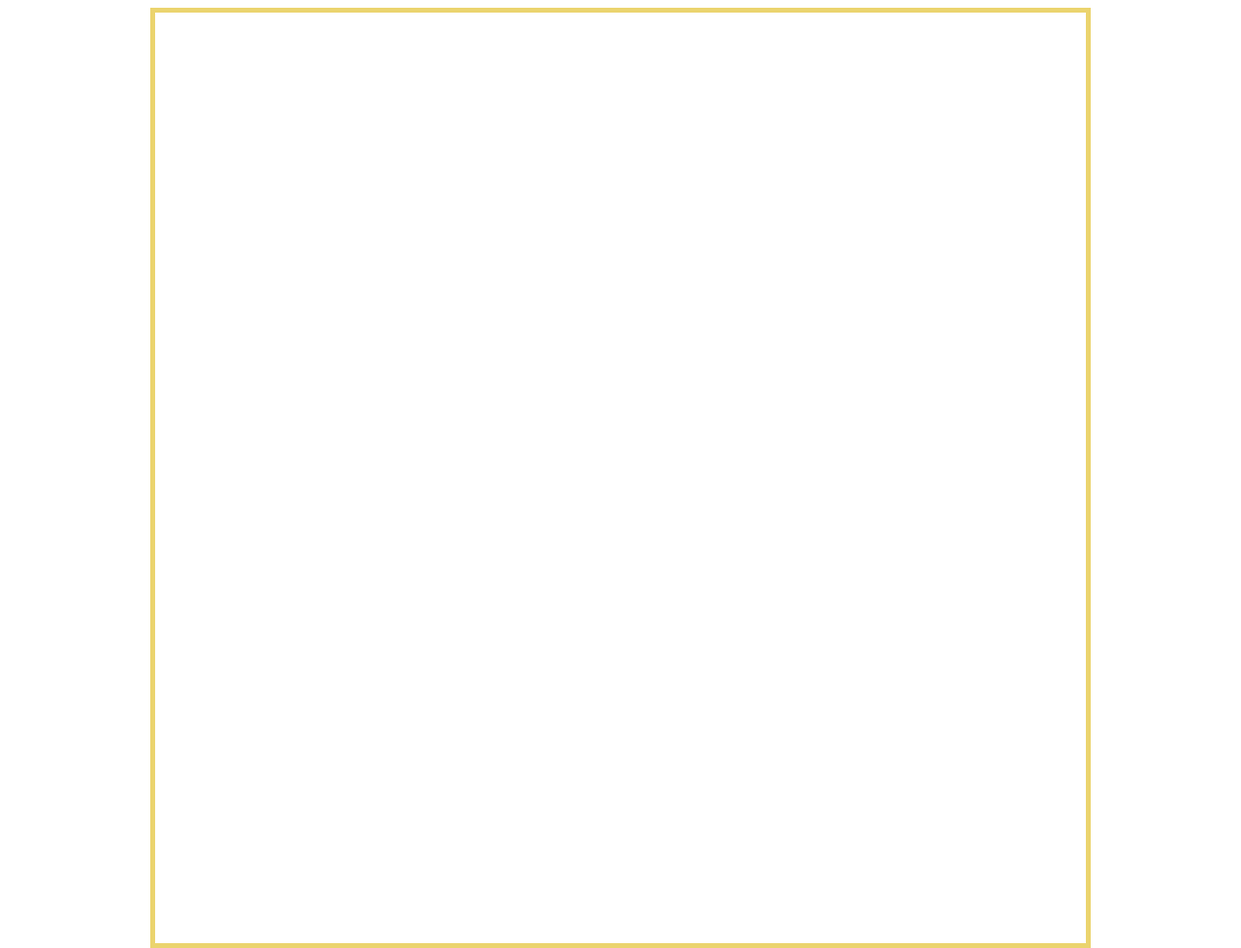
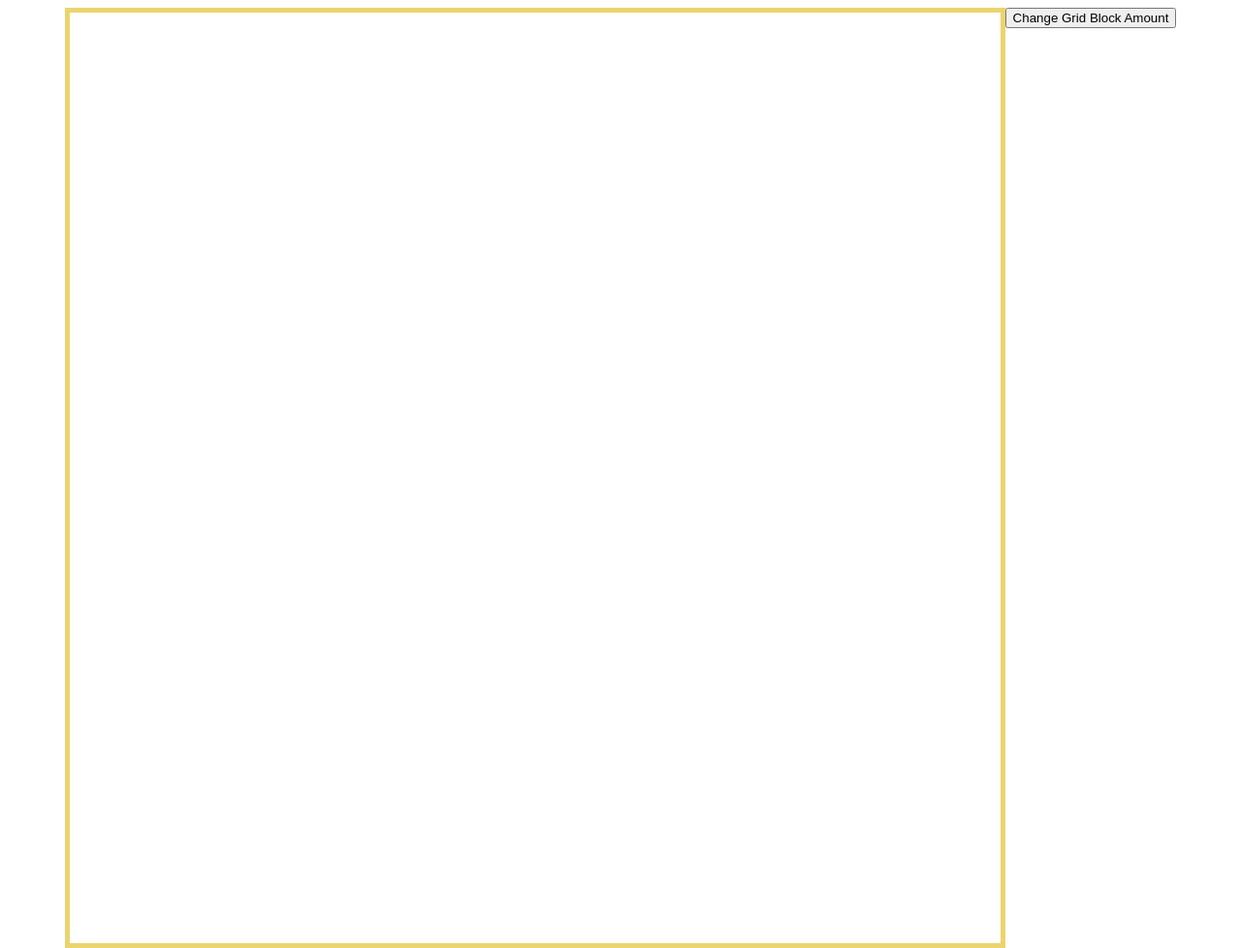
Before and after one commit to Bbaranoski/Etch-a-Sketch, a plain HTML site: page index.html in a window 1280 px wide. Shown: the whole page at 97% size. Drawn offline with Linux system fonts and the light colour scheme.

Commit message:
finish the button

```diff
--- a/index.html
+++ b/index.html
@@ -9,7 +9,13 @@
 </head>
 <body>
 
+    <div class="base">
+
     <div class="container"></div>
+
+    </div>
+
+    <button></button>
 
     <script src="java.js"></script>
 
--- a/java.js
+++ b/java.js
@@ -1,8 +1,10 @@
 const gridBase = document.querySelector('.container');
 
-gridCount = 32;
+gridCount = 10;
 
-for (i = 0; i < gridCount; i++){
+function createGrid(num){
+
+    for (i = 0; i < num; i++){
 
     gridHorizontal = document.createElement('div');
 
@@ -10,7 +12,7 @@ for (i = 0; i < gridCount; i++){
 
     gridBase.appendChild(gridHorizontal);
 
-    for (e = 0; e < gridCount; e++){
+    for (e = 0; e < num; e++){
 
         gridVertical = document.createElement('div');
 
@@ -20,14 +22,41 @@ for (i = 0; i < gridCount; i++){
 
 }
 
-const grid = document.querySelectorAll('.horizontal div');
+}
 
-grid.forEach((div) => {
 
-    div.addEventListener('mouseover', () => {
+const gridChange = document.querySelector('button');
 
-        div.style.backgroundColor = 'violet';
+gridChange.textContent = 'Change Grid Block Amount';
+
+gridChange.addEventListener('click', () => {
+
+    gridCount = prompt("How Much Blocks do You Want?");
+
+    removeAllChild(gridBase);
+
+    createGrid(gridCount);
+
+    const grid = document.querySelectorAll('.horizontal div');
+
+    grid.forEach((div) => {
+
+        div.addEventListener('mouseover', () => {
+
+            div.style.backgroundColor = 'violet';
+
+        });
 
     });
 
 });
+
+function removeAllChild(parent){
+
+    while(parent.firstChild){
+
+        parent.removeChild(parent.firstElementChild);
+
+    }
+
+}
--- a/style.css
+++ b/style.css
@@ -6,7 +6,7 @@
 
 }
 
-body{
+.base{
 
     width: 960px;
 
@@ -15,6 +15,8 @@ body{
     display: flex;
 
     border: 5px solid rgb(235, 212, 110);
+
+    flex-grow: 0;
 
 }
 
@@ -32,12 +34,12 @@ div{
 
 }
 
-html{
+body{
 
     display: flex;
 
     justify-content: center;
 
-    align-items: center;
+    align-items: flex-start;
 
 }
```
